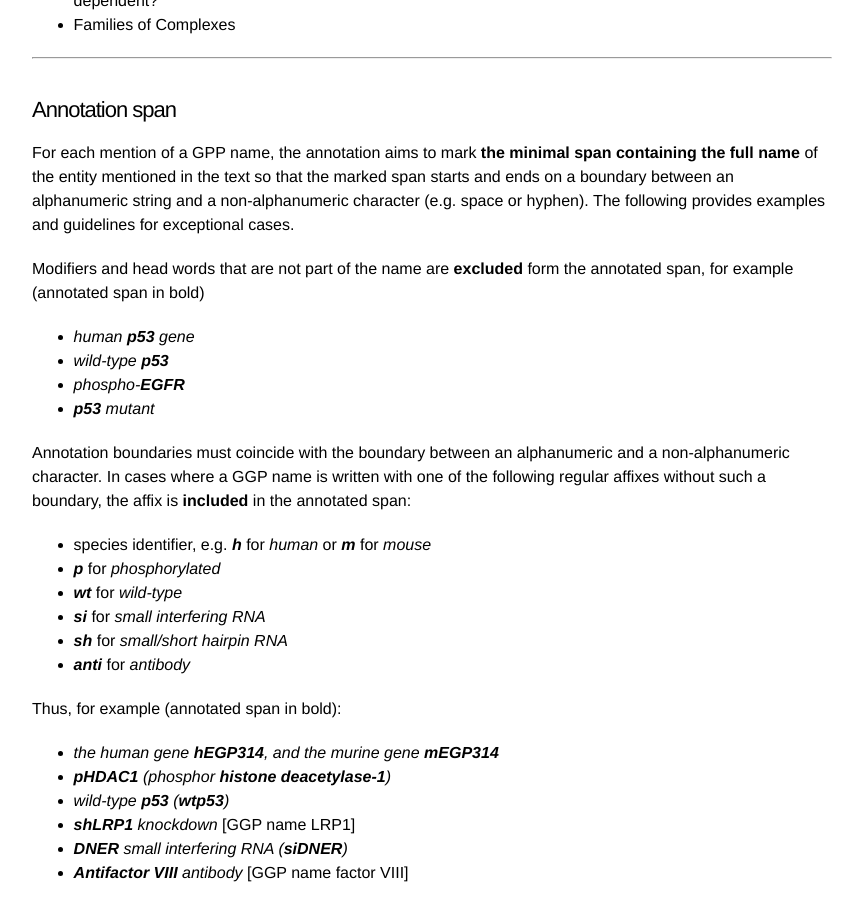
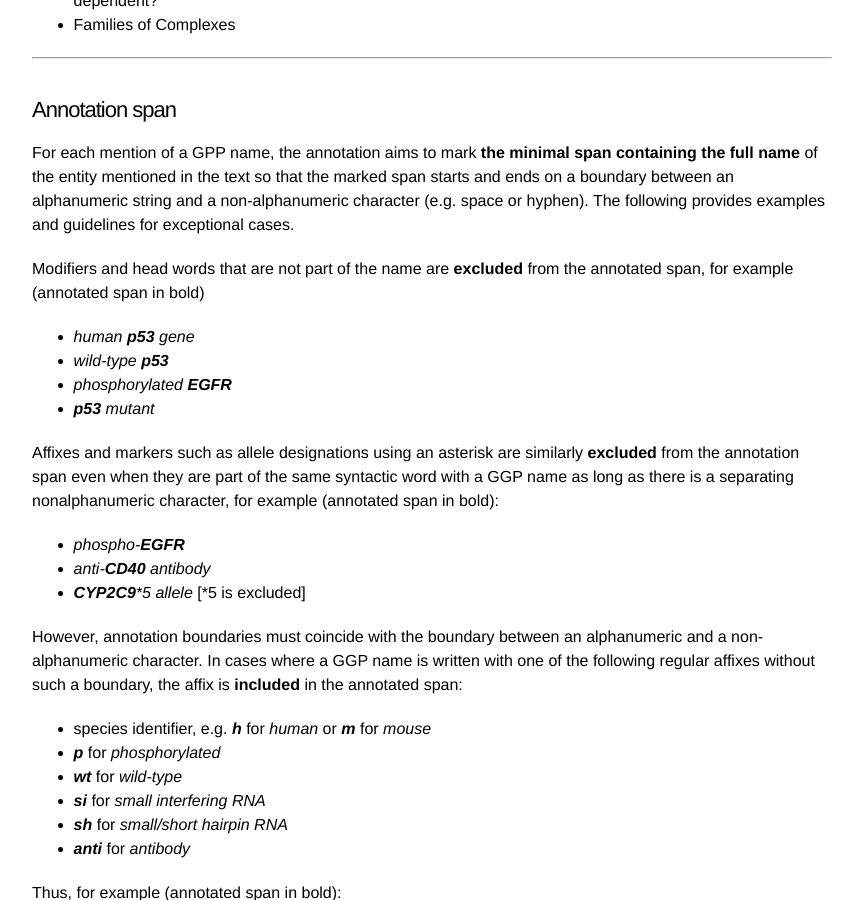
Before and after one commit to spyysalo/stringdb-ggp-corpus-docs, a Jekyll site: the page built from index.md, in a window 1280 px wide and 900 px high, scrolled down 721 px. Shown: the whole window, without its empty margins (208-1071 px from the left). Built offline with Jekyll 4.4.1, drawn with Linux system fonts in a browser that asks for light colours.

Commit message:
Update index.md

```diff
--- a/index.md
+++ b/index.md
@@ -32,14 +32,20 @@ A sample of 1000 PubMed abstracts selected by comparing JensenLab tagger GGP mat
 
 For each mention of a GPP name, the annotation aims to mark **the minimal span containing the full name** of the entity mentioned in the text so that the marked span starts and ends on a boundary between an alphanumeric string and a non-alphanumeric character (e.g. space or hyphen). The following provides examples and guidelines for exceptional cases.
 
-Modifiers and head words that are not part of the name are **excluded** form the annotated span, for example (annotated span in bold)
+Modifiers and head words that are not part of the name are **excluded** from the annotated span, for example (annotated span in bold)
 
 * _human **p53** gene_
 * _wild-type **p53**_
-* _phospho-**EGFR**_
+* _phosphorylated **EGFR**_
 * _**p53** mutant_
 
-Annotation boundaries must coincide with the boundary between an alphanumeric and a non-alphanumeric character. In cases where a GGP name is written with one of the following regular affixes without such a boundary, the affix is **included** in the annotated span:
+Affixes and markers such as allele designations using an asterisk are similarly **excluded** from the annotation span even when they are part of the same syntactic word with a GGP name as long as there is a separating nonalphanumeric character, for example (annotated span in bold):
+
+* _phospho-**EGFR**_
+* _anti-**CD40** antibody_
+* _**CYP2C9**\*5 allele_ [\*5 is excluded]
+
+However, annotation boundaries must coincide with the boundary between an alphanumeric and a non-alphanumeric character. In cases where a GGP name is written with one of the following regular affixes without such a boundary, the affix is **included** in the annotated span:
 
 * species identifier, e.g. _**h**_ for _human_ or _**m**_ for _mouse_
 * _**p**_ for _phosphorylated_
```
